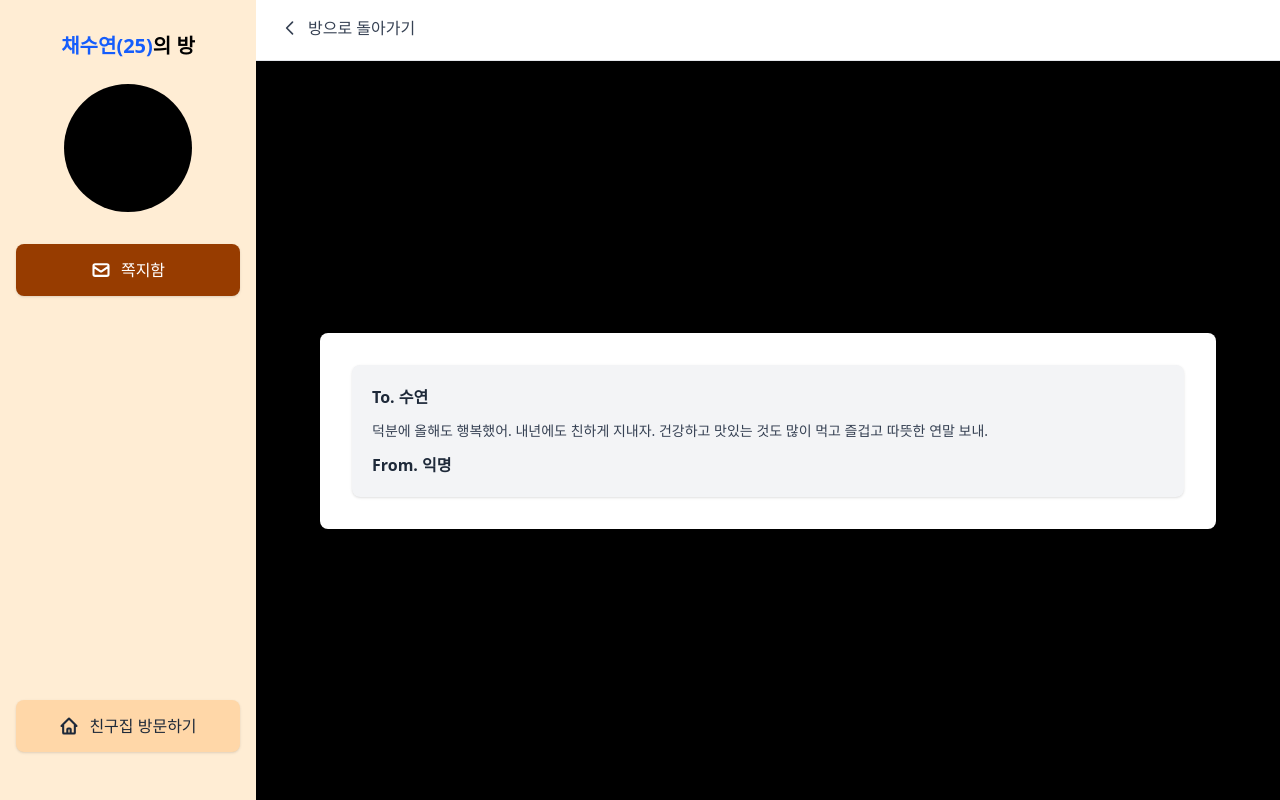
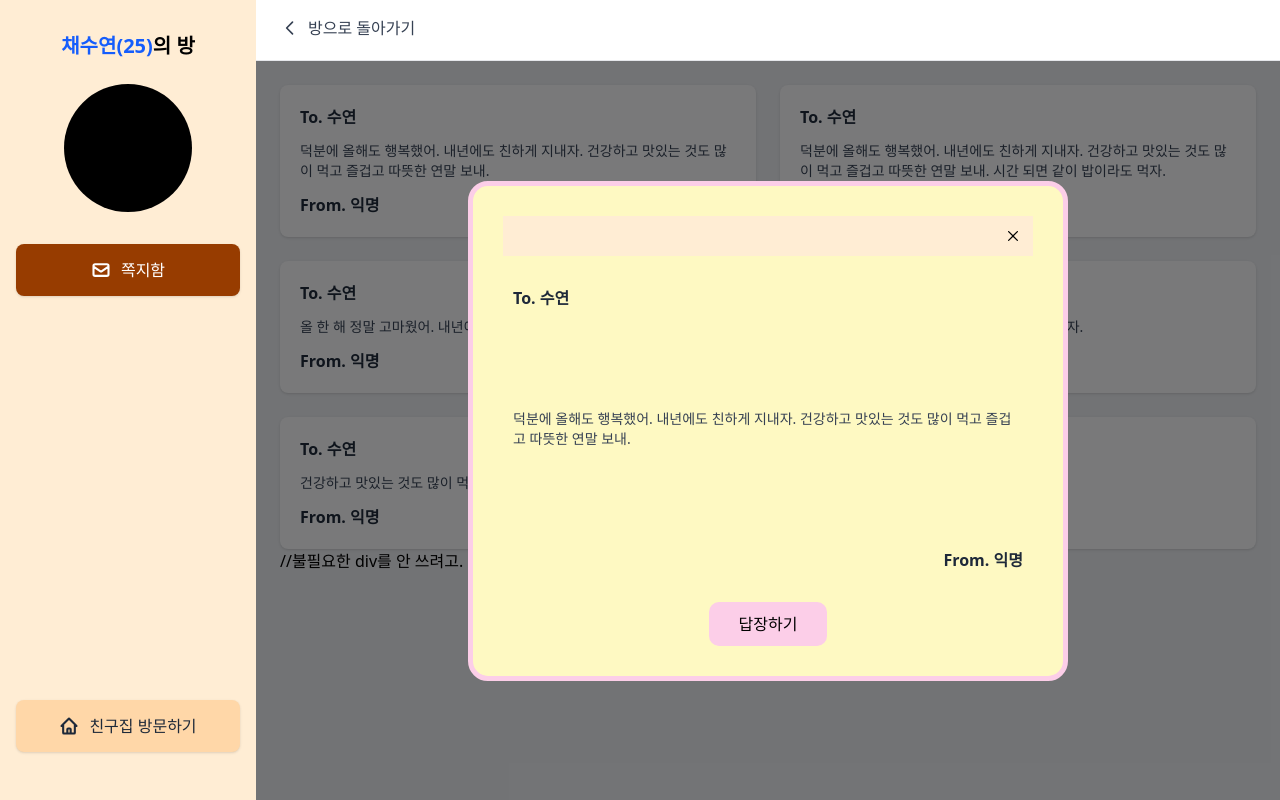
Before and after one commit to gsainfoteam/GISTree, a React app in the folder frontend/: page /msgBox in a window 1280 px wide. Both pictures are taken after a click on the element 518 px from the left and 161 px from the top of the page. Built offline with nearby package versions, Linux system fonts and the light colour scheme; the HTML template or start-up script is replaced by a standard one.

Commit message:
design: improve msg modal layout with flex

```diff
--- a/frontend/src/routes/msgBox.tsx
+++ b/frontend/src/routes/msgBox.tsx
@@ -93,26 +93,47 @@ function RouteComponent() {
         </div>
 
         {/* 모달 - 사이드바와 네비게이션 바를 제외한 영역에만 표시 */}
-        {isMsgOpen && selectedMsg && (
-          <>
+        {isMsgOpen && selectedMsg && ( //조건이 모두 참일 때
+          <> //불필요한 div를 안 쓰려고.
             {/* 배경 오버레이 */}
             <div
-              className="absolute inset-0 bg-black bg-opacity-50 z-40"
+              className="absolute inset-0 bg-black/50 z-40"
               onClick={() => setIsMsgOpen(false)}
             />
 
             {/* 모달 컨텐츠 */}
             <div className="absolute inset-0 flex items-center justify-center z-50 pointer-events-none">
-              <div
-                className="bg-white rounded-lg shadow-xl p-8 w-full max-w-4xl mx-8 pointer-events-auto"
-                onClick={(e) => e.stopPropagation()}
-              >
+              <div className="flex flex-col w-[600px] h-[500px] p-[30px] justify-between items-center gap-[20px]
+              rounded-[20px] border-[5px] border-pink-200 bg-yellow-100">
+
+                <div className="bg-orange-100 w-full h-auto flex justify-end p-[10px] items-center gap-[10px]">
+                  <button onClick={() => setIsMsgOpen(false)}>
+                    <svg xmlns="http://www.w3.org/2000/svg" width="20" height="20" viewBox="0 0 30 30" fill="none">
+                      <path fillRule="evenodd" clipRule="evenodd" d="M7.7836 7.78379C8.14971 7.41767 8.7433 7.41767 9.10942 7.78379L14.9998 13.6742L20.8902 7.78379C21.2563 7.41767 21.8499 7.41767 22.216 7.78379C22.5821 8.1499 22.5821 8.7435 22.216 9.10961L16.3256 15L22.216 20.8904C22.5821 21.2565 22.5821 21.8501 22.216 22.2162C21.8499 22.5823 21.2563 22.5823 20.8902 22.2162L14.9998 16.3258L9.10942 22.2162C8.7433 22.5823 8.14971 22.5823 7.7836 22.2162C7.41748 21.8501 7.41748 21.2565 7.7836 20.8904L13.674 15L7.7836 9.10961C7.41748 8.7435 7.41748 8.1499 7.7836 7.78379Z" fill="black"/>
+                    </svg>
+                  </button>
+                </div>
                 {/* 모달 내부 메시지 카드 */}
-                <MsgCard
-                  recipient={selectedMsg.recipient}
-                  content={selectedMsg.content}
-                  sender={selectedMsg.sender}
-                />
+                <div className="w-full flex-1 flex flex-col justify-between items-center">
+                  <div className="w-full flex p-[10px] justify-start items-center gap-[10px]
+                  font-semibold text-gray-800">
+                    To. {selectedMsg.recipient}
+                  </div>
+                  <div className="w-full flex p-[10px] justify-center items-center gap-[10px]
+                  text-gray-700 text-sm">
+                    {selectedMsg.content}
+                  </div>
+                  <div className="w-full flex p-[10px] justify-end items-center gap-[10px]
+                  font-semibold text-gray-800">
+                    From. {selectedMsg.sender}
+                  </div>
+                </div>
+                <Link
+                  to="/postMsg"
+                  className="bg-pink-200 flex py-[10px] px-[30px] justify-center items-center gap-[10px] rounded-[10px]"
+                >
+                  <span>답장하기</span>
+                </Link>
               </div>
             </div>
           </>
```
